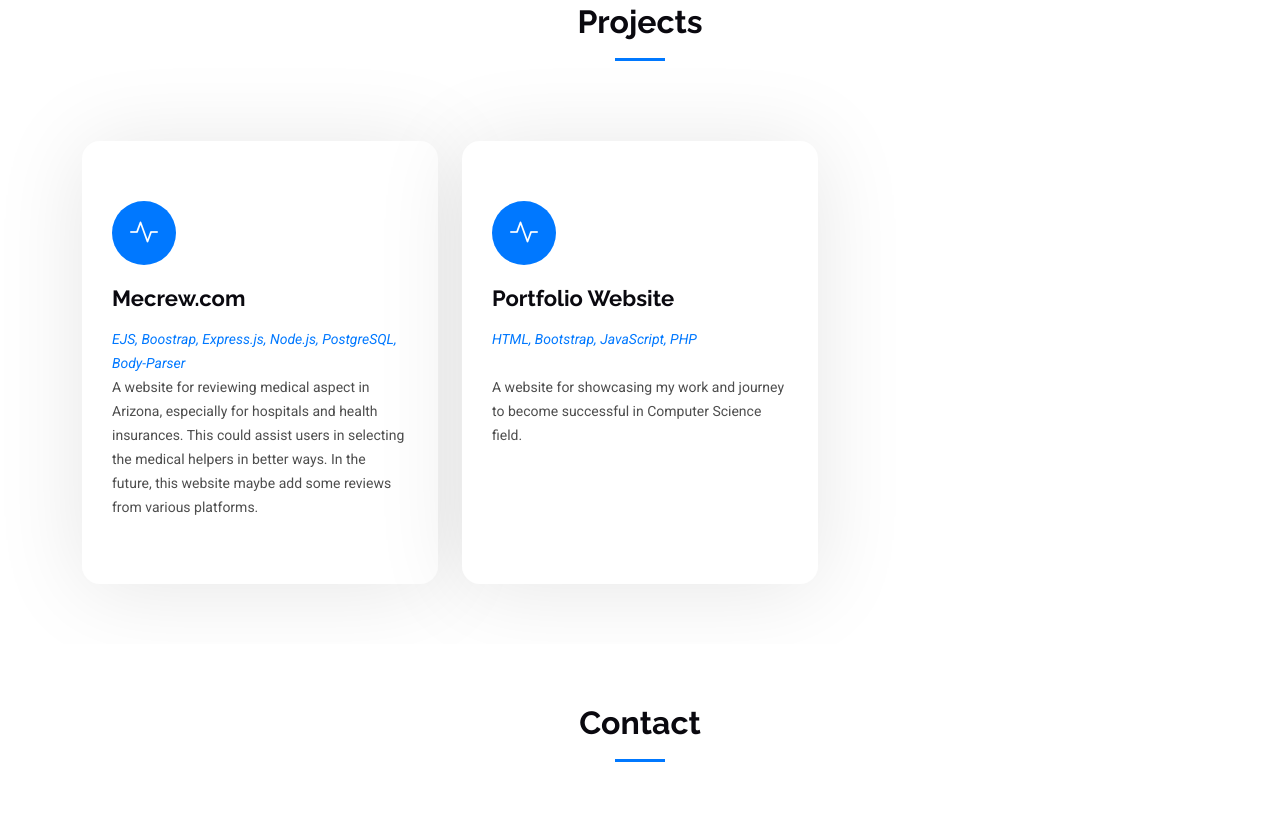
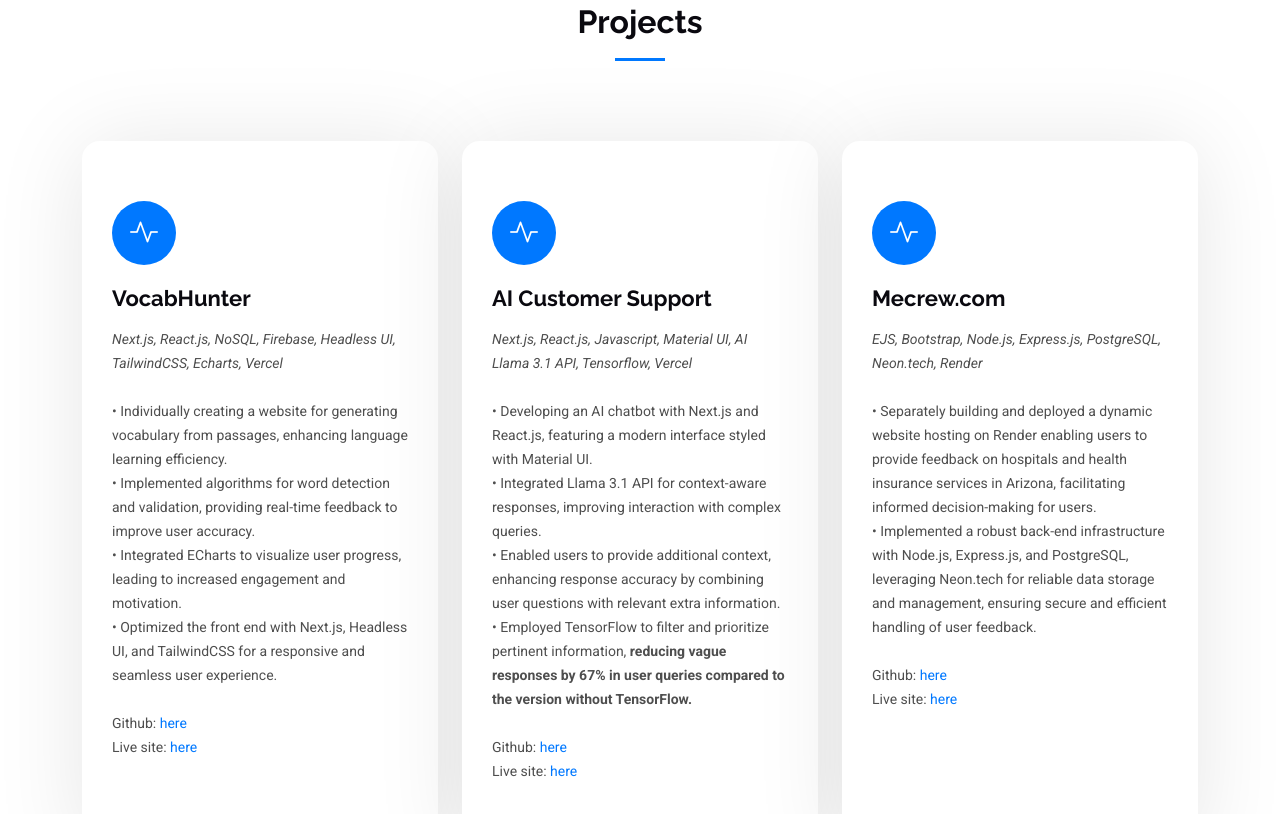
Before and after one commit to bahieulqd12a12024/Hieu-Nguyen-s-Portfolio-Website, a plain HTML site: page index.html in a window 1280 px wide. Shown: the part 3206-4020 px from the top of the page. Drawn offline with Linux system fonts and the light colour scheme.

Commit message:
Edit projects and experiences

```diff
--- a/index.html
+++ b/index.html
@@ -224,7 +224,7 @@
             <h3 class="resume-title">Education</h3>
             <div class="resume-item">
               <h4>Bachelor of Science - BS, Computer Science</h4>
-              <h5>Jan 2024 - Jan 2028</h5>
+              <h5>Jan 2024 - Dec 2027</h5>
               <p><em>Arizona State University, Tempe, AZ</em></p>
               <ul>
                 <li>Grade: 4.22/4.22</li>
@@ -300,9 +300,9 @@
               <h5>Jul 2024 - Present</h5>
               <p><em>Headstarter AI - Remote </em></p>
               <ul>
-                <li>Building 5 AI projects, weekend hackathons, resume reviews, and interview preparations.</li>
-                <li>Participating in entrepreneur track to test-drive the entrepreneur spirit that many CS majors have.
-                </li>
+                <li>Building 5 AI projects using various technologies, weekend hackathons, resume reviews, and interview preparations.</li>
+                <li>Final project targeting <span class="fw-bold">over 1000 users</span>, participating in entrepreneur track to test-drive the entrepreneur spirit that many CS majors have.</li>
+                <li>Leading a team in developing an AI customer support system, implementing open-source <span class="fw-bold">machine learning platforms</span> to <span class="fw-bold">enhance response accuracy by nearly two-thirds.</span></li>
               </ul>
             </div><!-- Edn Resume Item -->
 
@@ -311,7 +311,7 @@
               <h5>Apr 2024</h5>
               <p><em>CodeDevils - Arizona State University</em></p>
               <ul>
-                <li>Adding the competitions feature using Next.js, React, TypeScript, and Tailwind CSS.</li>
+                <li>Developed and implemented a comprehensive competitions feature using Next.js, React, TypeScript, and TailwindCSS to enhance platform functionality.</li>
                 <li>Learning various things about operating the website.</li>
               </ul>
             </div><!-- Edn Resume Item -->
@@ -342,14 +342,16 @@
               <div class="icon">
                 <i class="bi bi-activity"></i>
               </div>
-              <a href="https://github.com/bahieulqd12a12024/Mecrew.com" class="stretched-link">
-                <h3>Mecrew.com</h3>
-                <p><em>EJS, Boostrap, Express.js, Node.js, PostgreSQL, Body-Parser</em></p>
-              </a>
-              <p>A website for reviewing medical aspect in Arizona, especially for hospitals and health insurances.
-                This could assist users in selecting the medical helpers in better ways. In the future, this website
-                maybe
-                add some reviews from various platforms.
+                <h3>VocabHunter</h3>
+                <p><em>Next.js, React.js, NoSQL, Firebase, Headless UI, TailwindCSS, Echarts, Vercel</em></p>
+                <br/>
+                <p>• Individually creating a website for generating vocabulary from passages, enhancing language learning efficiency.</p>
+                <p>• Implemented algorithms for word detection and validation, providing real-time feedback to improve user accuracy.</p>
+                <p>• Integrated ECharts to visualize user progress, leading to increased engagement and motivation.</p>
+                <p>• Optimized the front end with Next.js, Headless UI, and TailwindCSS for a responsive and seamless user experience.</p>
+              <br/>
+              <p>Github: <a href="https://github.com/bahieulqd12a12024/WordHunter">here</a></p>
+              <p>Live site: <a href="https://word-hunter-sigma.vercel.app/">here</a></p>
               </p>
             </div>
           </div><!-- End Service Item -->
@@ -359,12 +361,33 @@
               <div class="icon">
                 <i class="bi bi-activity"></i>
               </div>
-              <a href="https://github.com/bahieulqd12a12024/Hieu-Nguyen-s-Portfolio-Website" class="stretched-link">
-                <h3>Portfolio Website</h3>
-                <p><em>HTML, Bootstrap, JavaScript, PHP</em></p>
+                <h3>AI Customer Support</h3>
+                <p><em>Next.js, React.js, Javascript, Material UI, AI Llama 3.1 API, Tensorflow, Vercel</em></p>
                 <br/>
-              </a>
-              <p>A website for showcasing my work and journey to become successful in Computer Science field.
+                <p>• Developing an AI chatbot with Next.js and React.js, featuring a modern interface styled with Material UI.</p>
+                <p>• Integrated Llama 3.1 API for context-aware responses, improving interaction with complex queries.</p>
+                <p>• Enabled users to provide additional context, enhancing response accuracy by combining user questions with relevant extra information.</p>
+                <p>• Employed TensorFlow to filter and prioritize pertinent information, <span class="fw-bold">reducing vague responses by 67% in user queries compared to the version without TensorFlow.</span></p>
+              <br/>
+              <p>Github: <a href="https://github.com/bahieulqd12a12024/AI-customer-support-HeadstarterAI2024">here</a></p>
+              <p>Live site: <a href="https://ai-customer-support-headstarter-ai-2024.vercel.app/">here</a></p>
+              </p>
+            </div>
+          </div><!-- End Service Item -->
+
+          <div class="col-lg-4 col-md-6" data-aos="fade-up" data-aos-delay="100">
+            <div class="service-item  position-relative">
+              <div class="icon">
+                <i class="bi bi-activity"></i>
+              </div>
+                <h3>Mecrew.com</h3>
+                <p><em>EJS, Bootstrap, Node.js, Express.js, PostgreSQL, Neon.tech, Render</em></p>
+                <br/>
+                <p>• Separately building and deployed a dynamic website hosting on Render enabling users to provide feedback on hospitals and health insurance services in Arizona, facilitating informed decision-making for users.</p>
+                <p>• Implemented a robust back-end infrastructure with Node.js, Express.js, and PostgreSQL, leveraging Neon.tech for reliable data storage and management, ensuring secure and efficient handling of user feedback.</p>
+              <br/>
+              <p>Github: <a href="https://github.com/bahieulqd12a12024/Mecrew.com">here</a></p>
+              <p>Live site: <a href="https://mecrew-com.onrender.com/">here</a></p>
               </p>
             </div>
           </div><!-- End Service Item -->
```
